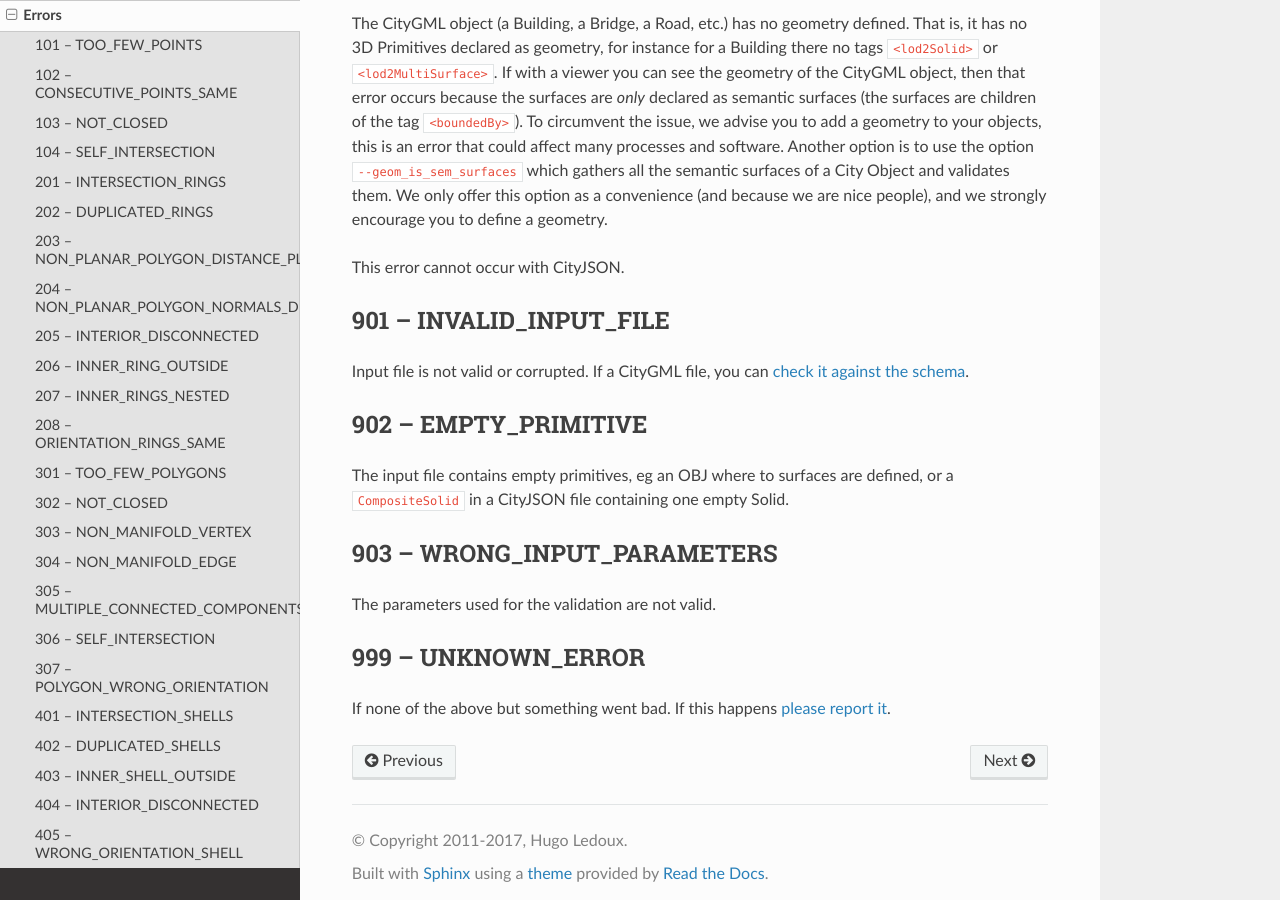
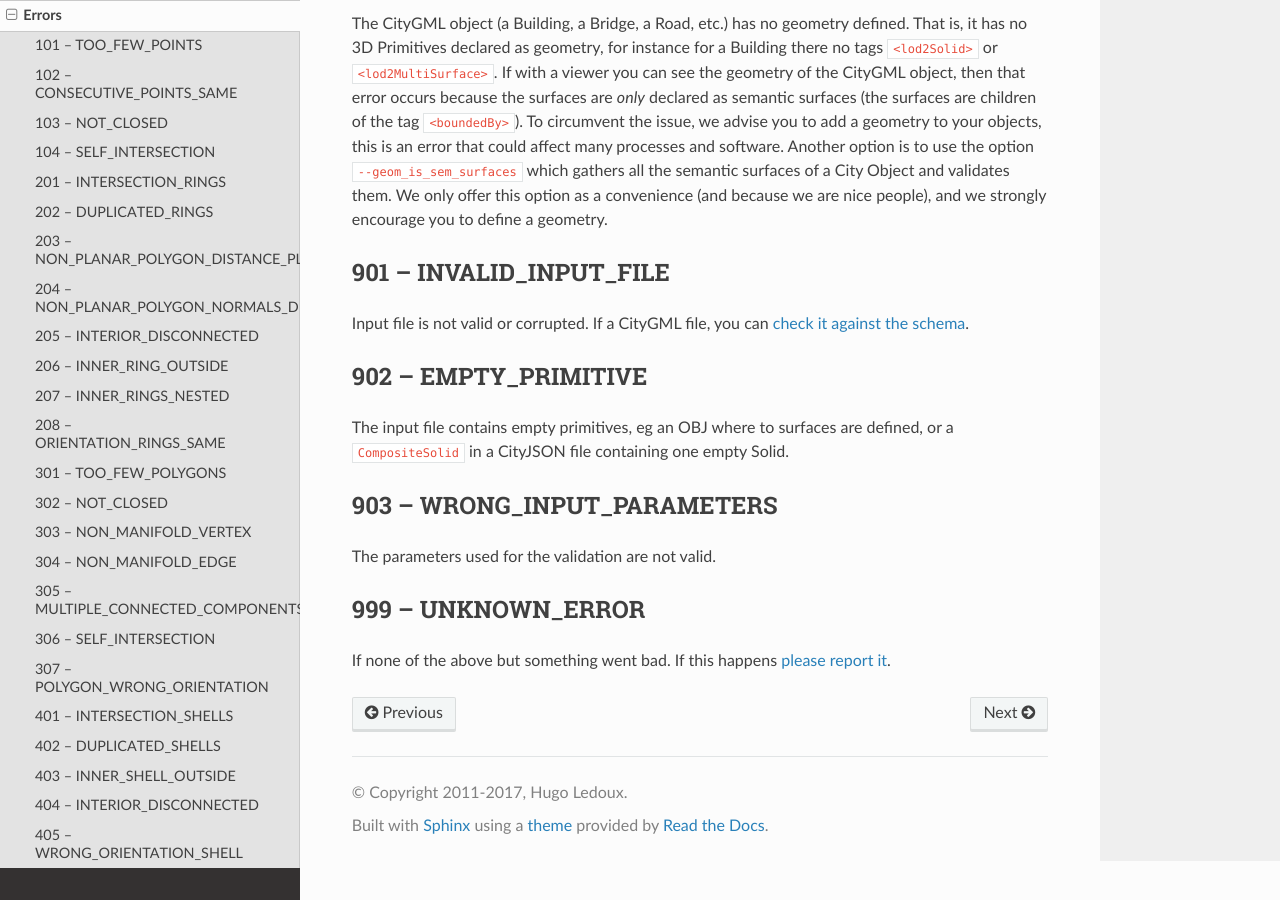
Before and after one commit to tudelft3d/val3dity, a Sphinx documentation site: the page built from docs/errors.rst, in a window 1280 px wide and 900 px high, scrolled down 9652 px. Built offline with Sphinx 7.4.7 and the Read the Docs theme 2.0.0, drawn with Linux system fonts in a browser that asks for light colours.

Commit message:
false statement error 609 removed

```diff
--- a/docs/errors.rst
+++ b/docs/errors.rst
@@ -307,8 +307,6 @@ To circumvent the issue, we advise you to add a geometry to your objects, this i
 Another option is to use the option ``--geom_is_sem_surfaces`` which gathers all the semantic surfaces of a City Object and validates them.
 We only offer this option as a convenience (and because we are nice people), and we strongly encourage you to define a geometry.
 
-This error cannot occur with CityJSON.
-
 
 .. _error_901:
 
```
